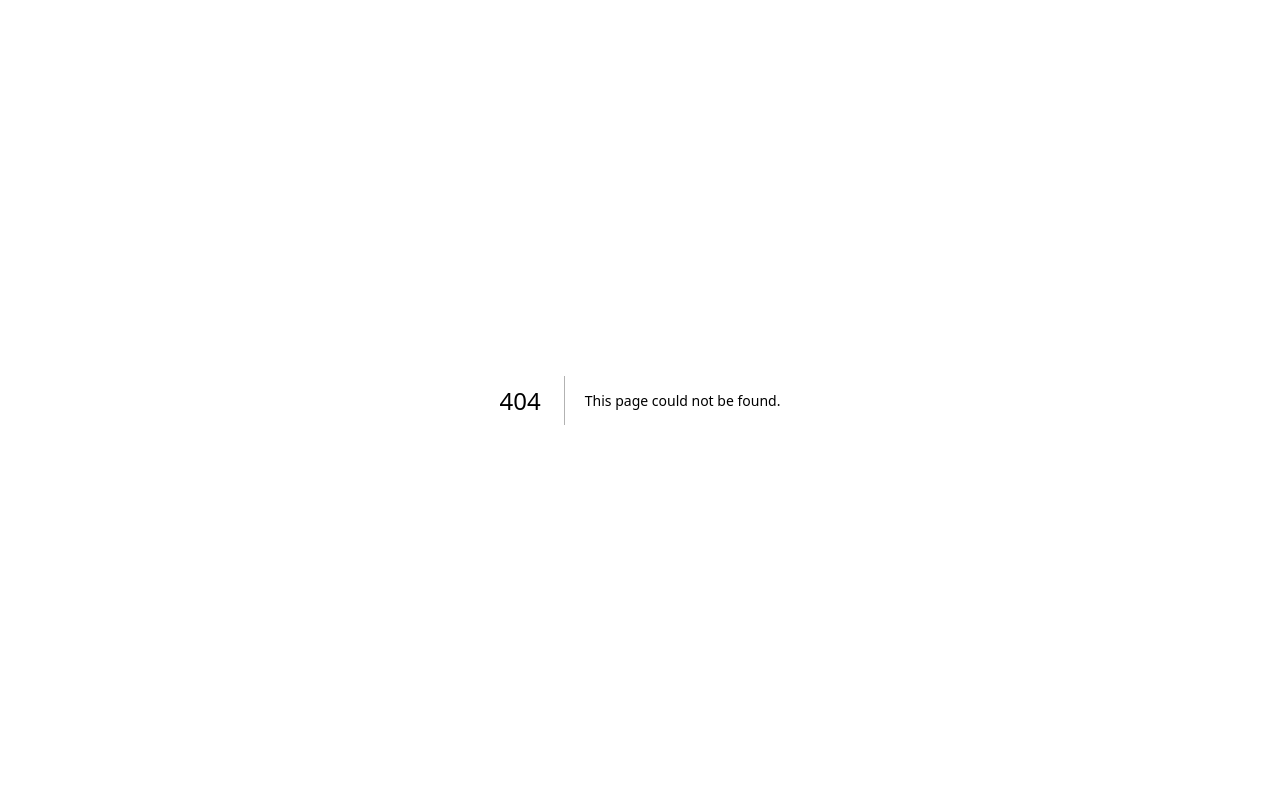
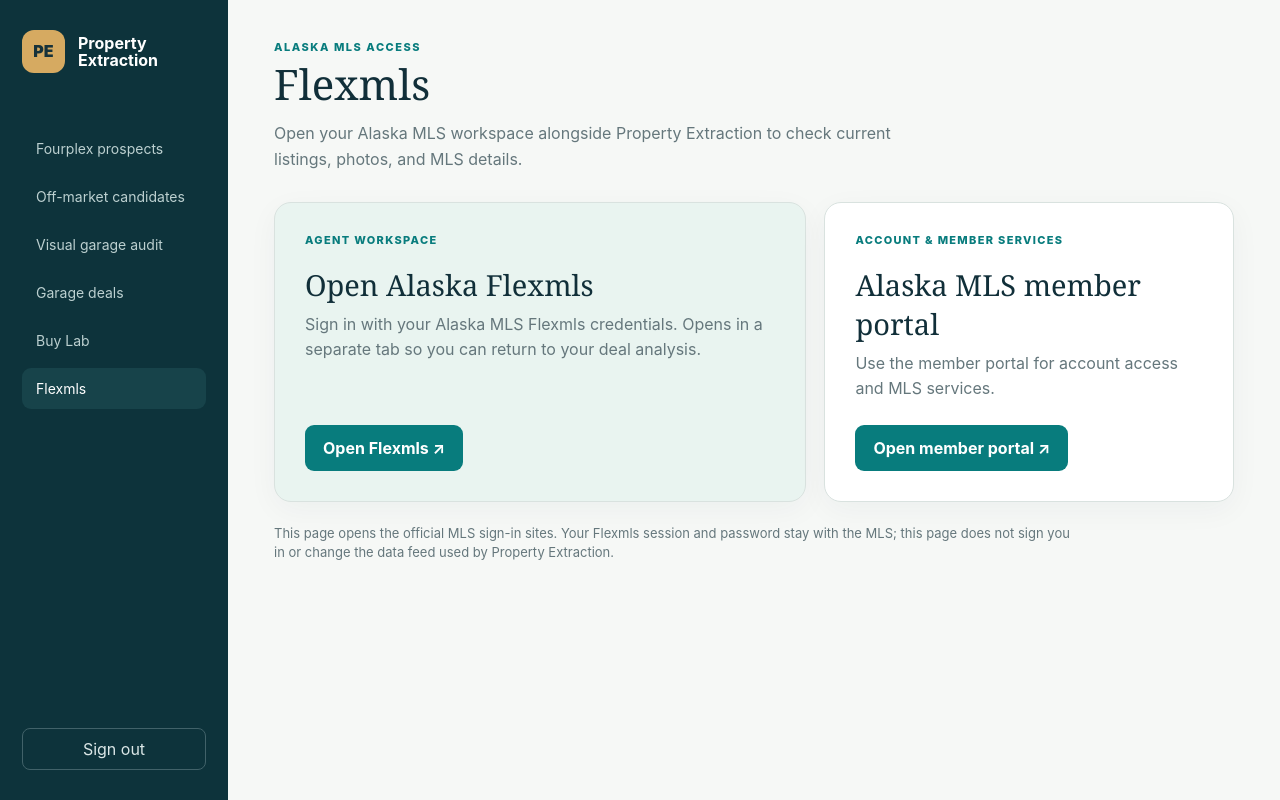
Before and after one commit to ScottOnello/Property-Extraction, a Next.js app: page /flexmls in a window 1280 px wide. Before the commit this address had no page. Built offline with nearby package versions, Linux system fonts and the light colour scheme.

Commit message:
Add Flexmls access page

```diff
--- a/app/analyze/AnalysisClient.tsx
+++ b/app/analyze/AnalysisClient.tsx
@@ -205,7 +205,7 @@
   };
 
   return <div className="app-shell model-app">
-    <aside className="sidebar"><div><div className="logo"><span>PE</span><div>Property<br/>Extraction</div></div><nav><a href="/">← Prospects</a><a href="/off-market">Off-market candidates</a><a href="/garages">Garage deals</a><a className="active" href="#decision">Decision Bot</a><a href="#overview">Property overview</a><a href="#location-map">Anchorage map</a><a href="#deal-analysis">Deal analysis</a><a href="#comps">Comparable sales</a><a href="#returns">30-year outlook</a></nav></div><form action="/api/logout" method="post"><button className="logout">Sign out</button></form></aside>
+    <aside className="sidebar"><div><div className="logo"><span>PE</span><div>Property<br/>Extraction</div></div><nav><a href="/">← Prospects</a><a href="/off-market">Off-market candidates</a><a href="/garages">Garage deals</a><a href="/flexmls">Flexmls</a><a className="active" href="#decision">Decision Bot</a><a href="#overview">Property overview</a><a href="#location-map">Anchorage map</a><a href="#deal-analysis">Deal analysis</a><a href="#comps">Comparable sales</a><a href="#returns">30-year outlook</a></nav></div><form action="/api/logout" method="post"><button className="logout">Sign out</button></form></aside>
     <main className="workspace model-workspace">
       <header className="portal-header"><div><p className="eyebrow">PROPERTY DETAIL · {isSixplex ? `MLS ${subject.parcelId.slice("sixplex-".length)}` : isMlsRecord ? `MLS ${subject.parcelId.slice("mls-".length)}` : `PARCEL ${subject.parcelId}`}</p><p className="portal-breadcrumb">Alaska multifamily / Buy Lab</p></div><div className="portal-actions"><a href={streetViewUrl} target="_blank" rel="noreferrer">Street View ↗</a><a className="evidence top-evidence" target="_blank" rel="noreferrer" href={subject.evidenceUrl}>{recordLabel} ↗</a></div></header>
       <nav className="listing-tabs" aria-label="Property sections"><span className="section-label">Jump to</span><a href="#decision">Decision</a><a href="#overview">Overview</a><a href="#location-map">Map</a><a href="#facts">Facts &amp; features</a><a href="#deal-analysis">Deal analysis</a><a href="#comps">Comparable sales</a><a href="#returns">Long-term returns</a><a className="tabs-top" href="#decision">↑ Top</a></nav>
--- /dev/null
+++ b/app/flexmls/flexmls.css
@@ -0,0 +1 @@
+.flexmls-workspace{max-width:1200px}.flexmls-intro{max-width:660px;line-height:1.6}.flexmls-links{display:grid;grid-template-columns:1.3fr 1fr;gap:18px;margin-top:30px}.flexmls-links article{background:#fff;border:1px solid var(--line);border-radius:17px;padding:30px;box-shadow:0 8px 30px #16333b0b;display:flex;flex-direction:column;align-items:flex-start;min-height:270px}.flexmls-links article>span{font-size:11px;font-weight:850;letter-spacing:.12em;color:var(--teal)}.flexmls-links h2{font-family:Georgia,serif;font-size:29px;font-weight:500;margin:18px 0 8px}.flexmls-links p{color:var(--muted);line-height:1.55;margin:0 0 24px}.flexmls-links a{margin-top:auto;background:var(--teal);color:#fff;border-radius:9px;padding:13px 18px;font-weight:700}.flexmls-links .flexmls-primary{background:#e9f4f0}.flexmls-note{color:var(--muted);font-size:13px;line-height:1.5;margin-top:22px;max-width:800px}@media(max-width:800px){.flexmls-links{grid-template-columns:1fr}}
--- /dev/null
+++ b/app/flexmls/page.tsx
@@ -0,0 +1,22 @@
+import "./flexmls.css";
+
+export const metadata = {
+  title: "Flexmls | Property Extraction",
+  description: "Quick access to Alaska MLS Flexmls and the Alaska MLS member portal.",
+};
+
+export default function FlexmlsPage() {
+  return <div className="app-shell">
+    <aside className="sidebar"><div><div className="logo"><span>PE</span><div>Property<br/>Extraction</div></div><nav><a href="/">Fourplex prospects</a><a href="/off-market">Off-market candidates</a><a href="/off-market/garage-audit">Visual garage audit</a><a href="/garages">Garage deals</a><a href="/analyze">Buy Lab</a><a className="active" href="/flexmls">Flexmls</a></nav></div><form action="/api/logout" method="post"><button className="logout">Sign out</button></form></aside>
+    <main className="workspace flexmls-workspace">
+      <p className="eyebrow">ALASKA MLS ACCESS</p>
+      <h1>Flexmls</h1>
+      <p className="muted flexmls-intro">Open your Alaska MLS workspace alongside Property Extraction to check current listings, photos, and MLS details.</p>
+      <section className="flexmls-links" aria-label="MLS access links">
+        <article className="flexmls-primary"><span>AGENT WORKSPACE</span><h2>Open Alaska Flexmls</h2><p>Sign in with your Alaska MLS Flexmls credentials. Opens in a separate tab so you can return to your deal analysis.</p><a href="https://ak.flexmls.com/ticket" target="_blank" rel="noopener noreferrer">Open Flexmls ↗</a></article>
+        <article><span>ACCOUNT &amp; MEMBER SERVICES</span><h2>Alaska MLS member portal</h2><p>Use the member portal for account access and MLS services.</p><a href="https://www.akmls.com/Identity/Account/Login" target="_blank" rel="noopener noreferrer">Open member portal ↗</a></article>
+      </section>
+      <p className="flexmls-note">This page opens the official MLS sign-in sites. Your Flexmls session and password stay with the MLS; this page does not sign you in or change the data feed used by Property Extraction.</p>
+    </main>
+  </div>;
+}
--- a/app/garages/page.tsx
+++ b/app/garages/page.tsx
@@ -17,7 +17,7 @@
   const knownArea = deals.filter((deal) => deal.Building_Area !== null);
 
   return <div className="garage-shell">
-    <aside className="sidebar"><div><div className="logo"><span>PE</span><div>Property<br/>Extraction</div></div><nav><a href="/">Fourplex prospects</a><a href="/off-market">Off-market candidates</a><a href="/sixplexes">Sixplex prospects</a><a className="active" href="/garages">Garage deals</a><a href="/rankings">Deal rankings</a><a href="/analyze">Buy Lab</a></nav></div><form action="/api/logout" method="post"><button className="logout">Sign out</button></form></aside>
+    <aside className="sidebar"><div><div className="logo"><span>PE</span><div>Property<br/>Extraction</div></div><nav><a href="/">Fourplex prospects</a><a href="/off-market">Off-market candidates</a><a href="/sixplexes">Sixplex prospects</a><a className="active" href="/garages">Garage deals</a><a href="/rankings">Deal rankings</a><a href="/analyze">Buy Lab</a><a href="/flexmls">Flexmls</a></nav></div><form action="/api/logout" method="post"><button className="logout">Sign out</button></form></aside>
     <main className="garage-workspace">
       <header className="garage-header"><div><p className="eyebrow">ALASKA MLS · MULTI-FAMILY AMENITY SCREEN</p><h1>Garage Deals</h1><p className="muted">Recent MLS records for properties with two or more units and at least one reported garage space.</p></div><div className="garage-source"><span><i/> MLS-reported garages only</span><small>Refreshed {new Date(generatedAt).toLocaleDateString("en-US", { timeZone: "America/Anchorage", month: "short", day: "numeric", year: "numeric" })}</small></div></header>
       <section className="garage-metrics"><article className="garage-primary"><span>Garage deals</span><strong>{deals.length.toLocaleString()}</strong><em>Unique property addresses</em></article><article><span>Garage spaces</span><strong>{garageTotal.toLocaleString()}</strong><em>Across listed properties</em></article><article><span>Active records</span><strong>{active.length.toLocaleString()}</strong><em>Latest MLS status</em></article><article><span>Known building area</span><strong>{knownArea.length.toLocaleString()}</strong><em>MLS-reported square footage</em></article></section>
--- a/app/off-market/OffMarketClient.tsx
+++ b/app/off-market/OffMarketClient.tsx
@@ -137,7 +137,7 @@
   const priorityCount = filtered.filter((candidate) => candidate.screeningTier === "Priority").length;
 
   return <div className="off-shell">
-    <aside className="sidebar"><div><div className="logo"><span>PE</span><div>Property<br/>Extraction</div></div><nav><a href="/">Fourplex prospects</a><a className="active" href="/off-market">Off-market candidates</a><a href="/off-market/garage-audit">Visual garage audit</a><a href="/sixplexes">Sixplex prospects</a><a href="/garages">Garage deals</a><a href="/rankings">Deal rankings</a><a href="/analyze">Buy Lab</a><a href="#method">Screening method</a></nav></div><form action="/api/logout" method="post"><button className="logout">Sign out</button></form></aside>
+    <aside className="sidebar"><div><div className="logo"><span>PE</span><div>Property<br/>Extraction</div></div><nav><a href="/">Fourplex prospects</a><a className="active" href="/off-market">Off-market candidates</a><a href="/off-market/garage-audit">Visual garage audit</a><a href="/sixplexes">Sixplex prospects</a><a href="/garages">Garage deals</a><a href="/rankings">Deal rankings</a><a href="/analyze">Buy Lab</a><a href="/flexmls">Flexmls</a><a href="#method">Screening method</a></nav></div><form action="/api/logout" method="post"><button className="logout">Sign out</button></form></aside>
     <main className="off-workspace">
       <header className="off-header"><div><p className="eyebrow">PUBLIC RECORDS + CONNECTED ALASKA MLS</p><h1>Off‑Market Candidates</h1><p className="muted">A quick, map-first queue of long-held Anchorage fourplexes that did not exactly match an active four-unit listing in the connected MLS snapshot.</p></div><div className="off-source"><span><i/> Screening data refreshed</span><small>{new Date(generatedAt).toLocaleString("en-US", { timeZone: "America/Anchorage", month: "short", day: "numeric", year: "numeric", hour: "numeric", minute: "2-digit" })} AK time</small></div></header>
 
--- a/app/off-market/garage-audit/GarageAuditClient.tsx
+++ b/app/off-market/garage-audit/GarageAuditClient.tsx
@@ -50,7 +50,7 @@
 
   return <main className="garage-audit-shell">
     <header className="garage-audit-header">
-      <div><a href="/off-market">← Off-market candidates</a><p>VISUAL VERIFICATION WORKSPACE</p><h1>Garage audit</h1><span>Confirm the address label first. Count only garage doors belonging to the subject property; never count a neighboring structure.</span></div>
+      <div><a href="/off-market">← Off-market candidates</a><p>VISUAL VERIFICATION WORKSPACE</p><h1>Garage audit</h1><span>Confirm the address label first. Count only garage doors belonging to the subject property; never count a neighboring structure. <a href="/flexmls">Open Flexmls</a> to check MLS details.</span></div>
       <aside><strong>{checked} / {candidates.length}</strong><span>properties reviewed</span><button onClick={exportAudit}>Export audit</button></aside>
     </header>
     {!apiKey && <div className="garage-audit-warning">Google Maps is not configured for this deployment.</div>}
--- a/app/page.tsx
+++ b/app/page.tsx
@@ -13,7 +13,7 @@
   const selected = query.parcel ? properties.find((property) => property.parcelId === query.parcel) : undefined;
   return <div className="app-shell">
     <aside className="sidebar"><div><div className="logo"><span>PE</span><div>Property<br/>Extraction</div></div>
-      <nav><a className={view === "properties" ? "active" : ""} href="/?view=properties">Fourplex prospects</a><a href="/off-market">Off-market candidates</a><a href="/sixplexes">Sixplex prospects</a><a href="/garages">Garage deals</a><a className={view === "owners" ? "active" : ""} href="/?view=owners">Owner portfolios</a><a href="/rankings">Deal rankings</a><a href="/analyze">Buy Lab</a><a href="/#method">Scoring method</a></nav></div>
+      <nav><a className={view === "properties" ? "active" : ""} href="/?view=properties">Fourplex prospects</a><a href="/off-market">Off-market candidates</a><a href="/sixplexes">Sixplex prospects</a><a href="/garages">Garage deals</a><a className={view === "owners" ? "active" : ""} href="/?view=owners">Owner portfolios</a><a href="/rankings">Deal rankings</a><a href="/analyze">Buy Lab</a><a href="/flexmls">Flexmls</a><a href="/#method">Scoring method</a></nav></div>
       <form action="/api/logout" method="post"><button className="logout">Sign out</button></form>
     </aside>
     <main className="workspace">
--- a/app/rankings/page.tsx
+++ b/app/rankings/page.tsx
@@ -11,7 +11,7 @@
   const excludeCorridors = query.corridors !== "include";
   const ranked = rankProperties(properties).filter((deal) => (!search || `${deal.property.address} ${deal.property.owner}`.toLowerCase().includes(search)) && (query.risk !== "positive" || deal.cashFlow > 0) && (!excludeCorridors || !deal.property.inTransitCorridor) && (query.yard !== "strong" || deal.property.yardPotential === "Strong"));
   const best = ranked[0];
-  return <div className="app-shell ranking-app"><aside className="sidebar"><div><div className="logo"><span>PE</span><div>Property<br/>Extraction</div></div><nav><a href="/">Prospects</a><a href="/off-market">Off-market candidates</a><a href="/sixplexes">Sixplex prospects</a><a href="/garages">Garage deals</a><a className="active" href="/rankings">Deal rankings</a><a href={best ? `/analyze?parcel=${best.property.parcelId}` : "/analyze"}>Buy Lab</a><a href="#methodology">Ranking method</a></nav></div><form action="/api/logout" method="post"><button className="logout">Sign out</button></form></aside>
+  return <div className="app-shell ranking-app"><aside className="sidebar"><div><div className="logo"><span>PE</span><div>Property<br/>Extraction</div></div><nav><a href="/">Prospects</a><a href="/off-market">Off-market candidates</a><a href="/sixplexes">Sixplex prospects</a><a href="/garages">Garage deals</a><a className="active" href="/rankings">Deal rankings</a><a href={best ? `/analyze?parcel=${best.property.parcelId}` : "/analyze"}>Buy Lab</a><a href="/flexmls">Flexmls</a><a href="#methodology">Ranking method</a></nav></div><form action="/api/logout" method="post"><button className="logout">Sign out</button></form></aside>
     <main className="workspace model-workspace"><header><div><p className="eyebrow">RISK-ADJUSTED FOURPLEX RANKING</p><h1>Which deal would I pursue first?</h1><p className="muted">A preliminary financial screen across every Anchorage fourplex in the public parcel layer.</p></div><div className="live"><i/> Live municipal data<br/><small>Updated {new Date(fetchedAt).toLocaleString("en-US", { timeZone: "America/Anchorage" })}</small></div></header>
       {best && <section className="best-deal"><div className="best-image">{best.property.aerialUrl ? <img src={best.property.aerialUrl} alt={`Aerial imagery of ${best.property.address}`}/> : <div className="image-missing">Aerial unavailable</div>}<span>#1 modeled deal</span></div><div className="best-copy"><p className="eyebrow">IF I WERE SCREENING THESE FOR MYSELF</p><h2>{best.property.address}</h2><p>I would investigate this one first—not buy it blindly. It currently has the strongest combination of modeled returns, strict location access, sourcing signals, and property-age risk under the shared assumptions below.</p><div className="best-kpis"><div><b>{best.dealScore}</b><span>Deal score</span></div><div><b>{best.tenYearIrr.toFixed(1)}%</b><span>10-year IRR</span></div><div><b>{best.dscr.toFixed(2)}×</b><span>DSCR</span></div><div><b className={`grade grade-${best.property.locationGrade.toLowerCase()}`}>{best.property.locationGrade}</b><span>Harsh location grade</span></div></div><p className="location-verdict"><b>{best.property.locationTier}:</b> {best.property.locationScore}/100. Only scores of 72+ receive an A; outer-area access is penalized.</p><div className="best-actions"><a className="primary" href={`/analyze?parcel=${best.property.parcelId}`}>Underwrite #1 →</a><a href={best.property.evidenceUrl} target="_blank" rel="noreferrer">Municipal record ↗</a></div></div></section>}
       <section className="rank-summary"><div><span>Deals ranked</span><strong>{ranked.length.toLocaleString()}</strong></div><div><span>Positive cash flow</span><strong>{ranked.filter((deal) => deal.cashFlow > 0).length}</strong></div><div><span>DSCR ≥ 1.20×</span><strong>{ranked.filter((deal) => deal.dscr >= 1.2).length}</strong></div><div><span>Modeled IRR ≥ 12%</span><strong>{ranked.filter((deal) => deal.tenYearIrr >= 12).length}</strong></div></section>
--- a/app/sixplexes/SixplexClient.tsx
+++ b/app/sixplexes/SixplexClient.tsx
@@ -49,7 +49,7 @@
   const value = all.reduce((sum, p) => sum + (p.Assessed_Value ?? 0), 0);
 
   return <div className="six-shell">
-    <aside className="sidebar"><div><div className="logo"><span>PE</span><div>Property<br/>Extraction</div></div><nav><a href="/">Fourplex prospects</a><a href="/off-market">Off-market candidates</a><a className="active" href="/sixplexes">Sixplex prospects</a><a href="/garages">Garage deals</a><a href="/rankings">Deal rankings</a><a href="/analyze">Buy Lab</a></nav></div><form action="/api/logout" method="post"><button className="logout">Sign out</button></form></aside>
+    <aside className="sidebar"><div><div className="logo"><span>PE</span><div>Property<br/>Extraction</div></div><nav><a href="/">Fourplex prospects</a><a href="/off-market">Off-market candidates</a><a className="active" href="/sixplexes">Sixplex prospects</a><a href="/garages">Garage deals</a><a href="/rankings">Deal rankings</a><a href="/analyze">Buy Lab</a><a href="/flexmls">Flexmls</a></nav></div><form action="/api/logout" method="post"><button className="logout">Sign out</button></form></aside>
     <main className="six-workspace">
       <header className="six-header"><div><p className="eyebrow">ALASKA MLS + PUBLIC RECORDS</p><h1>Sixplex acquisition board</h1><p className="muted">Long-held six-unit properties, separated by evidence strength.</p></div><div className="evidence-key"><span><i className="dot confirmed"/>Assessor-supported</span><span><i className="dot review"/>Recorder check needed</span><small>Refreshed {new Date(generatedAt).toLocaleDateString("en-US", { timeZone: "America/Anchorage", month: "short", day: "numeric", year: "numeric" })}</small></div></header>
       <section className="six-metrics"><article className="metric-primary"><span>Prospects</span><strong>{all.length}</strong><em>Six-unit properties</em></article><article><span>Assessor-supported</span><strong>{confirmed.length}</strong><em>25+ year deed date</em></article><article><span>Recorder review</span><strong>{review.length}</strong><em>Not yet deed-chain verified</em></article><article><span>Active listings</span><strong>{listed}</strong><em>Latest MLS status</em></article><article><span>Known assessed value</span><strong>{money.format(value)}</strong><em>Available assessor records</em></article></section>
```
